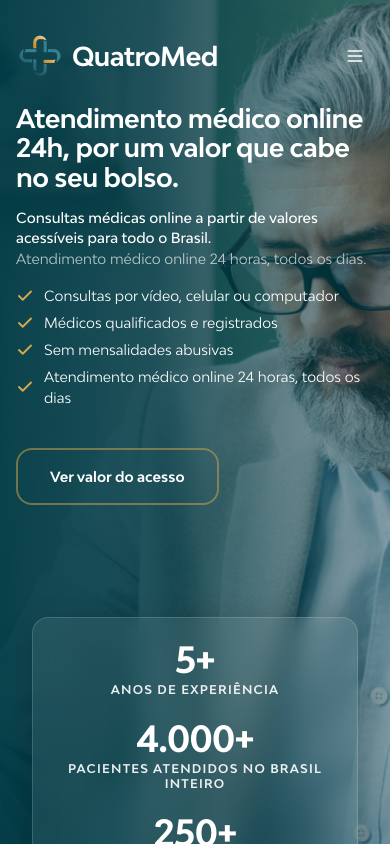
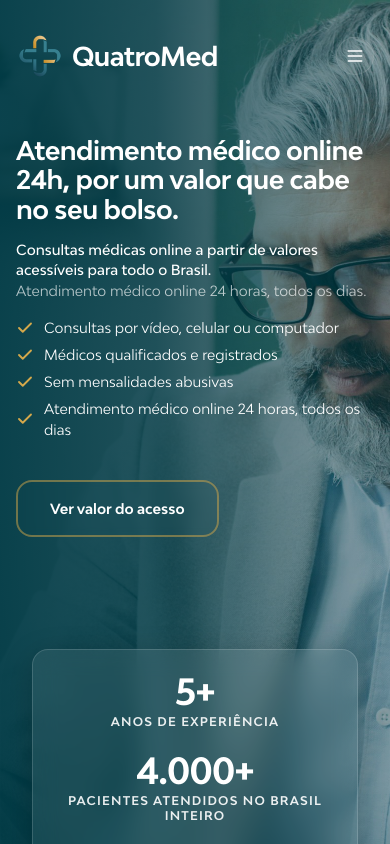
Before and after one commit to DeLazzari808/QuattroMed, a Next.js app: page / in a window 390 px wide. Shown: the top 844 px of the page. Built offline with nearby package versions, Linux system fonts and the light colour scheme.

Commit message:
fix: correções de UI - cabeça médicos, scroll header, nome review

```diff
--- a/src/components/sections/Header.tsx
+++ b/src/components/sections/Header.tsx
@@ -13,7 +13,7 @@ export const Header = () => {
 
   useEffect(() => {
     const handleScroll = () => {
-      setIsScrolled(window.scrollY > 50);
+      setIsScrolled(window.scrollY > 10);
     };
     window.addEventListener('scroll', handleScroll);
     return () => window.removeEventListener('scroll', handleScroll);
--- a/src/components/sections/Hero.tsx
+++ b/src/components/sections/Hero.tsx
@@ -21,7 +21,7 @@ export const Hero = () => {
   ];
 
   return (
-    <section className="relative min-h-screen flex items-center pt-20 pb-32 sm:pb-20 overflow-hidden" style={{ backgroundColor: '#1A4B5C' }}>
+    <section className="relative min-h-screen flex items-center pt-28 sm:pt-32 pb-32 sm:pb-20 overflow-hidden" style={{ backgroundColor: '#1A4B5C' }}>
       {/* Background Image & Gradient */}
       <div className="absolute inset-0 z-0">
         <img
--- a/src/components/sections/Solution.tsx
+++ b/src/components/sections/Solution.tsx
@@ -98,7 +98,7 @@ export const Solution = () => {
                   <img
                     src={doc.image}
                     alt={doc.name}
-                    className="w-full h-full object-cover group-hover:scale-105 transition-transform duration-700"
+                    className="w-full h-full object-cover object-top group-hover:scale-105 transition-transform duration-700"
                   />
 
                   {/* Medical Cross Badge */}
--- a/src/components/sections/Testimonials.tsx
+++ b/src/components/sections/Testimonials.tsx
@@ -7,7 +7,7 @@ import { Quote } from 'lucide-react';
 
 const testimonials = [
   {
-    name: 'Luciano Hollanda',
+    name: 'Luciano Silva',
     location: 'Curitiba/PR',
     text: 'Sempre deixei consultas para depois pelo custo. Com a QuatroMed, o atendimento foi imediato e barato. Salvou minha rotina!',
     image: 'https://images.unsplash.com/photo-1507003211169-0a1dd7228f2d?q=80&w=200&auto=format&fit=crop',
```
Lines whose indentation alone changed are shown as unchanged.
